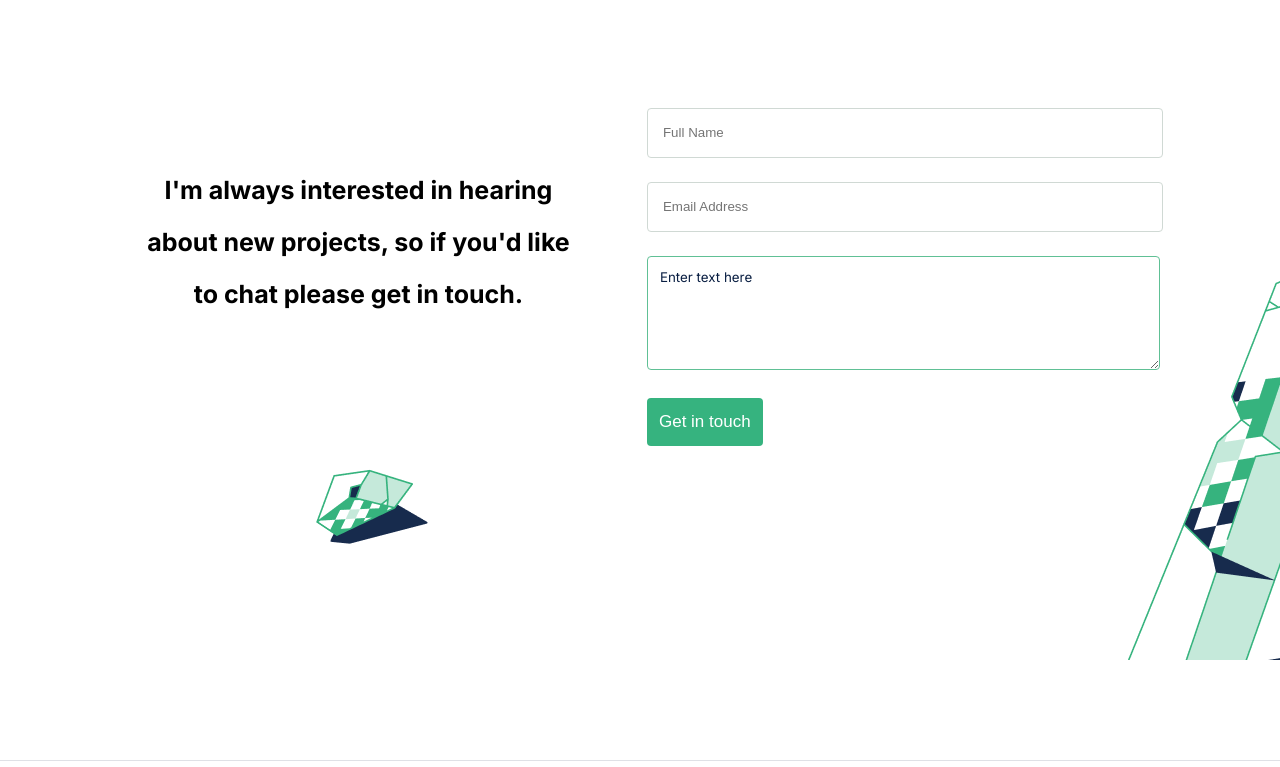
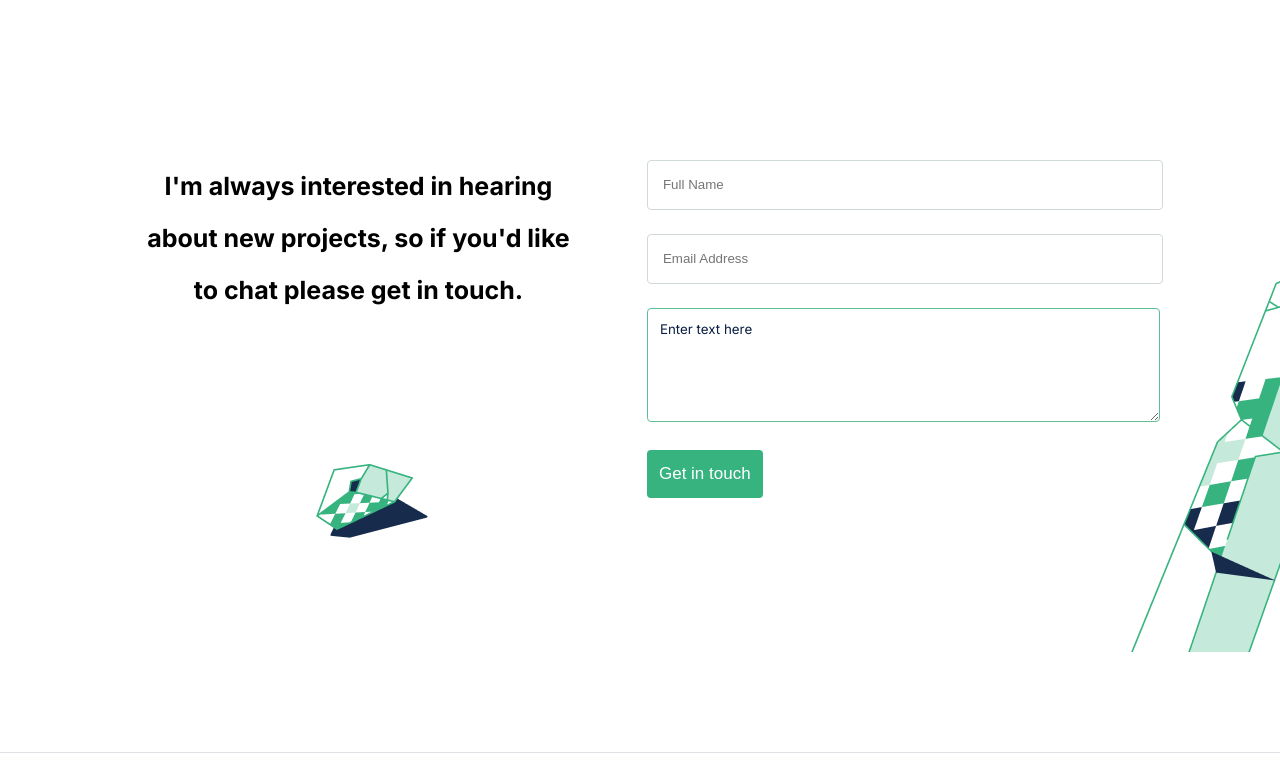
Before and after one commit to azeezumoru/umoru-portfolio, a website: page index.html in a window 1280 px wide. Shown: the part 3266-4033 px from the top of the page. Drawn offline with Linux system fonts and the light colour scheme.

Commit message:
update my css file

```diff
--- a/style.css
+++ b/style.css
@@ -313,6 +313,7 @@ a {
   display: grid;
   grid-template-columns: 1fr;
   column-gap: 24px;
+  padding-right: 35px;
 }
 
 .about-card li {
@@ -416,7 +417,6 @@ a {
 }
 
 .contact-box {
-  margin-top: -230px;
   background-image: url(./images/illustration-contact-form.png);
   background-repeat: no-repeat;
   background-position: right;
@@ -593,7 +593,7 @@ textarea::placeholder {
     background-image: url(./images/Frame1.png), url(./images/Frame.png), url(./images/illustration\ desktop1.png);
     background-repeat: no-repeat;
     background-position: 100% 132px, 0 80%, 300px 75%;
-    height: 67vh;
+    height: 66vh;
   }
 
   .contact-text {
@@ -604,6 +604,7 @@ textarea::placeholder {
   .contact-box {
     padding: 0 80px 0 20px;
     background: none;
+    height: 60vh;
   }
 
   .contact-box-bg {
```
